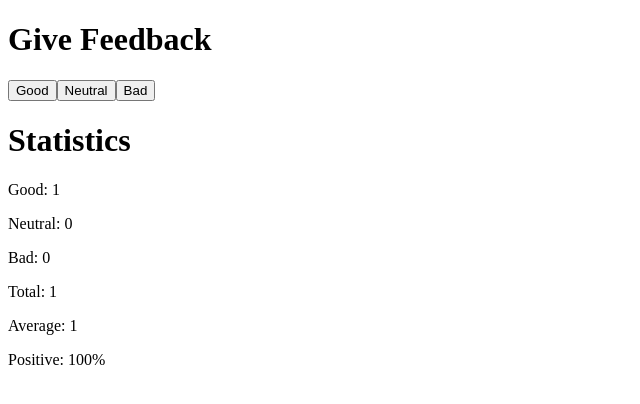
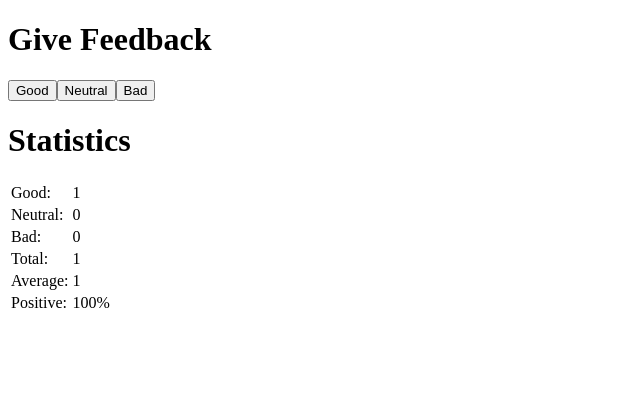
Before and after one commit to philipmuller/fullstackopen, a React (Vite) app in the folder Part1/unicafe/: page / in a window 1280 px wide. Both pictures are taken after a click on the button "Good". Shown: the top 404 px of the page, without its empty margins (0-640 px from the left). Built offline with nearby package versions, Linux system fonts and the light colour scheme.

Commit message:
Complete 1.11

```diff
--- a/Part1/unicafe/src/App.jsx
+++ b/Part1/unicafe/src/App.jsx
@@ -10,7 +10,13 @@ const Button = ({ onClick, text }) => {
   )
 }
 
-const StatisticLine = ({ statistic }) => <p>{statistic.text}: {statistic.value}</p>
+const StatisticLine = ({ statistic }) => {
+return (
+  <tr>
+    <td>{statistic.text}:</td>
+    <td>{statistic.value}</td>
+  </tr>
+)}
 
 const Statistics = ({ statistics }) => {
   const [good, neutral, bad] = statistics
@@ -32,14 +38,16 @@ const Statistics = ({ statistics }) => {
   }
 
   return (
-    <>
+    <table>
+      <tbody>
       <StatisticLine statistic={good} />
       <StatisticLine statistic={neutral} />
       <StatisticLine statistic={bad} />
       <StatisticLine statistic={total} />
       <StatisticLine statistic={avg} />
       <StatisticLine statistic={positive} />
-    </>
+      </tbody>
+    </table>
   )
 }
 
```
